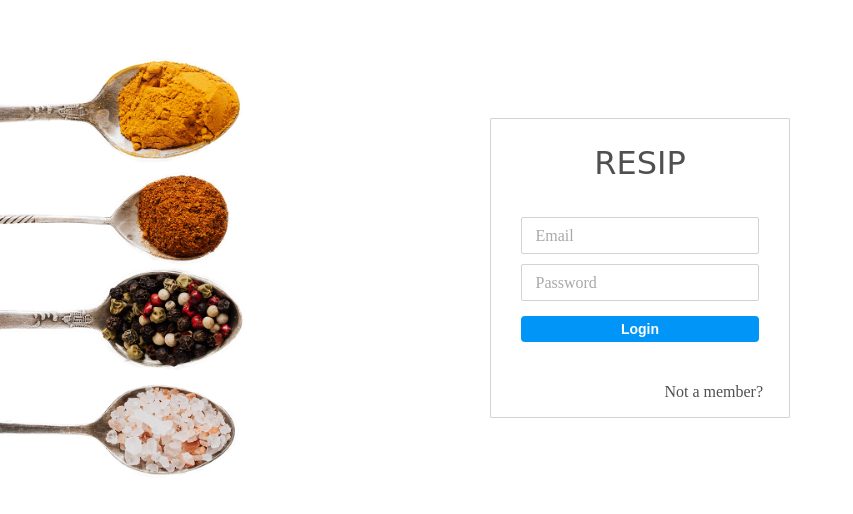
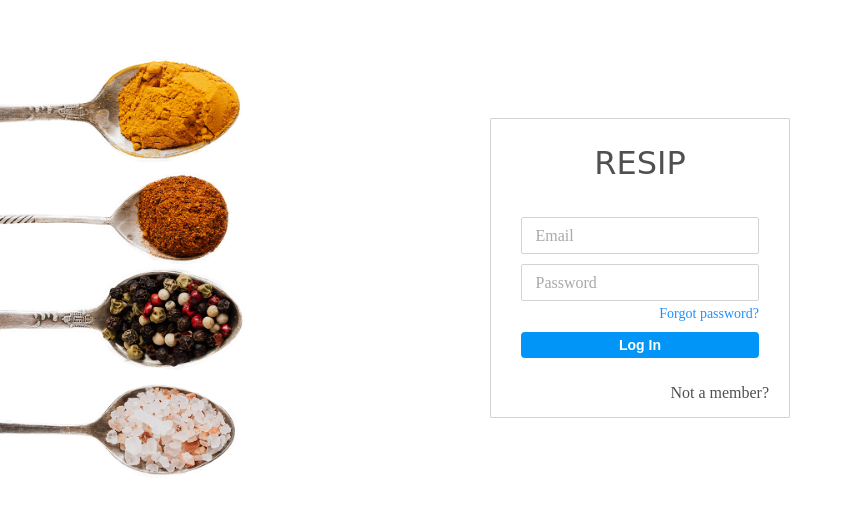
Before and after one commit to theninthsky/resip-client, a React (Create React App) app: page / in a window 1280 px wide. Shown: the part 132-646 px from the top of the page, without its empty margins (0-853 px from the left). Built offline with nearby package versions, Linux system fonts and the light colour scheme; no server answers.

Commit message:
Add password reset workflow

```diff
--- a/src/components/Auth/Auth.jsx
+++ b/src/components/Auth/Auth.jsx
@@ -6,13 +6,15 @@ import If from '../If'
 import Media from '../Media'
 import { useProgressiveImg } from '../../hooks'
 import {
-  REGISTER,
+  SIGNUP,
   LOGIN,
   USERNAME,
   NAME,
   EMAIL,
   PASSWORD,
   PASSWORD_TOOLTIP,
+  FORGOT_PASSWORD,
+  RESET_PASSWORD,
   ALREADY_A_MEMBER,
   NOT_A_MEMBER
 } from './constants'
@@ -32,8 +34,8 @@ const Modal = styled.div`
   position: relative;
   width: 300px;
   max-width: 90%;
-  height: ${({ mode }) => (mode === LOGIN ? '300px' : '400px')};
-  margin: ${({ mode }) => `max(calc((100vh - ${mode === LOGIN ? '300px' : '400px'}) / 2), 25px) auto`};
+  height: ${({ mode }) => (mode === SIGNUP ? '400px' : '300px')};
+  margin: ${({ mode }) => `max(calc((100vh - ${mode === SIGNUP ? '400px' : '300px'}) / 2), 25px) auto`};
   box-sizing: border-box;
   overflow: auto;
   background-color: rgba(255, 255, 255, 0.5);
@@ -110,6 +112,19 @@ const FieldPlaceholder = styled.span`
   background-color: ${({ value }) => (value ? 'white' : 'auto')};
   transition: ease-in-out 0.2s all;
 `
+const ForgotPassword = styled.div`
+  align-self: flex-end;
+  font-size: 14px;
+  color: dodgerblue;
+  cursor: pointer;
+  user-select: none;
+
+  @media ${VIEWPORT_12} {
+    &:hover {
+      opacity: 0.75;
+    }
+  }
+`
 const Submit = styled.input`
   display: block;
   width: 100%;
@@ -132,16 +147,11 @@ const Submit = styled.input`
     }
   }
 `
-const RegisterLink = styled.button`
+const SignupLink = styled.div`
   position: absolute;
   bottom: 15px;
   right: 20px;
-  border: none;
-  outline: none;
-  font-family: inherit;
-  font-size: 16px;
   color: ${BLACK_TEXT};
-  background-color: transparent;
   cursor: pointer;
 
   @media ${VIEWPORT_12} {
@@ -154,7 +164,7 @@ const RegisterLink = styled.button`
 const Auth = () => {
   const [spoonsSrc, blurred] = useProgressiveImg(spoonsImgTiny, spoonsImg)
 
-  const [mode, setMode] = useState(LOGIN) // Login | Register
+  const [mode, setMode] = useState(LOGIN)
   const [username, setUsername] = useState('')
   const [name, setName] = useState('')
   const [email, setEmail] = useState('')
@@ -172,9 +182,15 @@ const Auth = () => {
     try {
       if (mode === LOGIN) return await firebase.auth().signInWithEmailAndPassword(email, password)
 
+      if (mode === SIGNUP) {
         const { user } = await firebase.auth().createUserWithEmailAndPassword(email, password)
 
-      user.sendEmailVerification()
+        return user.sendEmailVerification()
+      }
+
+      await firebase.auth().sendPasswordResetEmail(email)
+
+      alert('Check your inbox for the password reset link')
     } catch ({ message }) {
       console.log(message)
     }
@@ -193,7 +209,7 @@ const Auth = () => {
 
         <Form onSubmit={submitForm}>
           <FieldsWrap mode={mode}>
-            <If condition={mode === REGISTER}>
+            <If condition={mode === SIGNUP}>
               <Field>
                 <FieldLabel>
                   <FieldInput
@@ -208,6 +224,7 @@ const Auth = () => {
                   <FieldPlaceholder value={username}>{USERNAME}</FieldPlaceholder>
                 </FieldLabel>
               </Field>
+
               <Field>
                 <FieldLabel>
                   <FieldInput
@@ -230,6 +247,8 @@ const Auth = () => {
                 <FieldPlaceholder value={email}>{EMAIL}</FieldPlaceholder>
               </FieldLabel>
             </Field>
+
+            <If condition={mode !== RESET_PASSWORD}>
               <Field>
                 <FieldLabel>
                   <FieldInput
@@ -245,14 +264,19 @@ const Auth = () => {
                   <FieldPlaceholder value={password}>{PASSWORD}</FieldPlaceholder>
                 </FieldLabel>
               </Field>
+            </If>
+
+            <If condition={mode === LOGIN}>
+              <ForgotPassword onClick={() => setMode(RESET_PASSWORD)}>{FORGOT_PASSWORD}</ForgotPassword>
+            </If>
           </FieldsWrap>
 
           <Submit mode={mode} submitting={submitting} type="submit" value={mode} disabled={submitting} />
         </Form>
 
-        <RegisterLink onClick={() => setMode(mode === LOGIN ? REGISTER : LOGIN)}>
+        <SignupLink onClick={() => setMode(mode === LOGIN ? SIGNUP : LOGIN)}>
           {mode === LOGIN ? NOT_A_MEMBER : ALREADY_A_MEMBER}
-        </RegisterLink>
+        </SignupLink>
       </Modal>
     </>
   )
--- a/src/components/Auth/constants.js
+++ b/src/components/Auth/constants.js
@@ -1,9 +1,11 @@
-export const REGISTER = 'Register'
-export const LOGIN = 'Login'
+export const SIGNUP = 'Sign Up'
+export const LOGIN = 'Log In'
 export const USERNAME = 'Username'
 export const NAME = 'Full Name'
 export const EMAIL = 'Email'
 export const PASSWORD = 'Password'
 export const PASSWORD_TOOLTIP = 'Password must contain at least 1 character.'
+export const FORGOT_PASSWORD = 'Forgot password?'
+export const RESET_PASSWORD = 'Reset Password'
 export const ALREADY_A_MEMBER = 'Already a member?'
 export const NOT_A_MEMBER = 'Not a member?'
```
Lines whose indentation alone changed are shown as unchanged.
